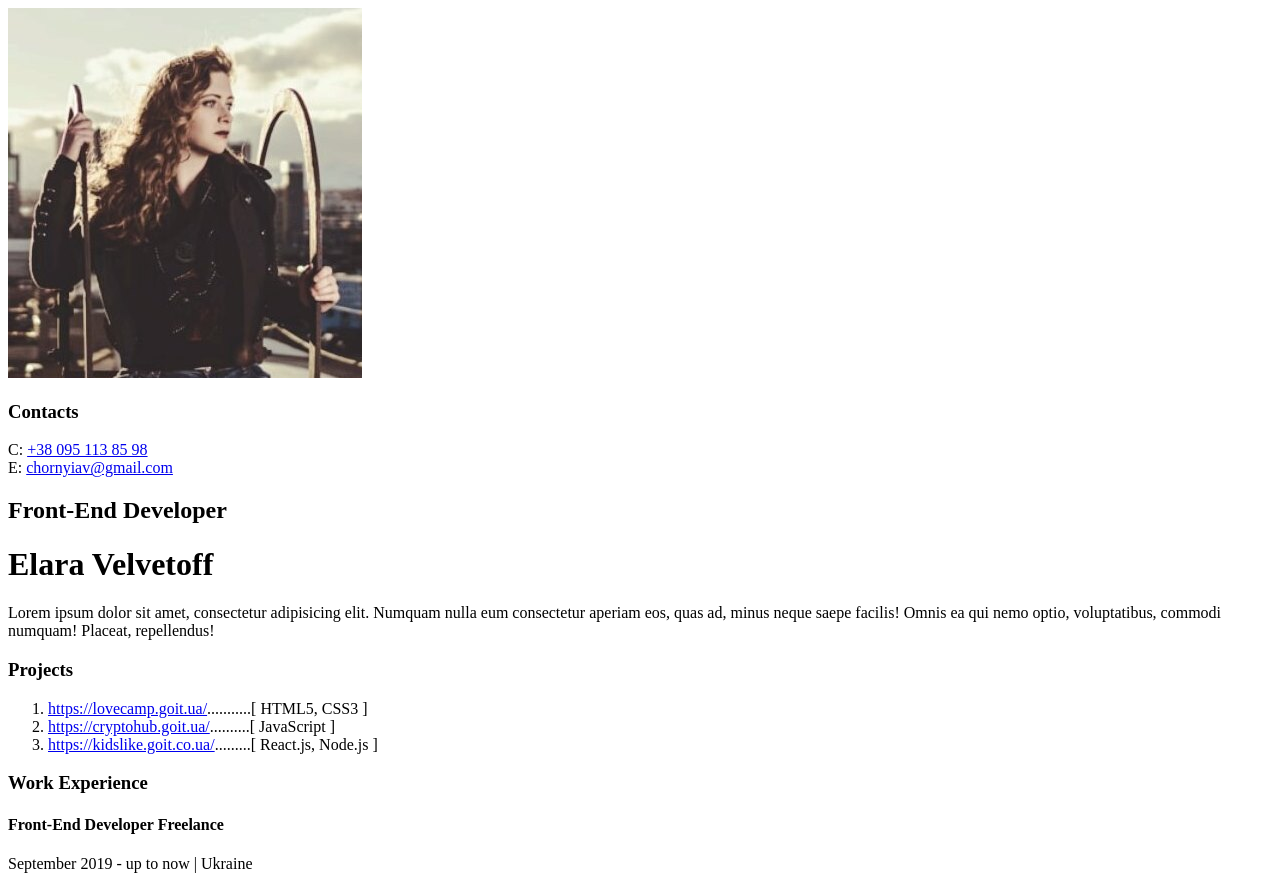
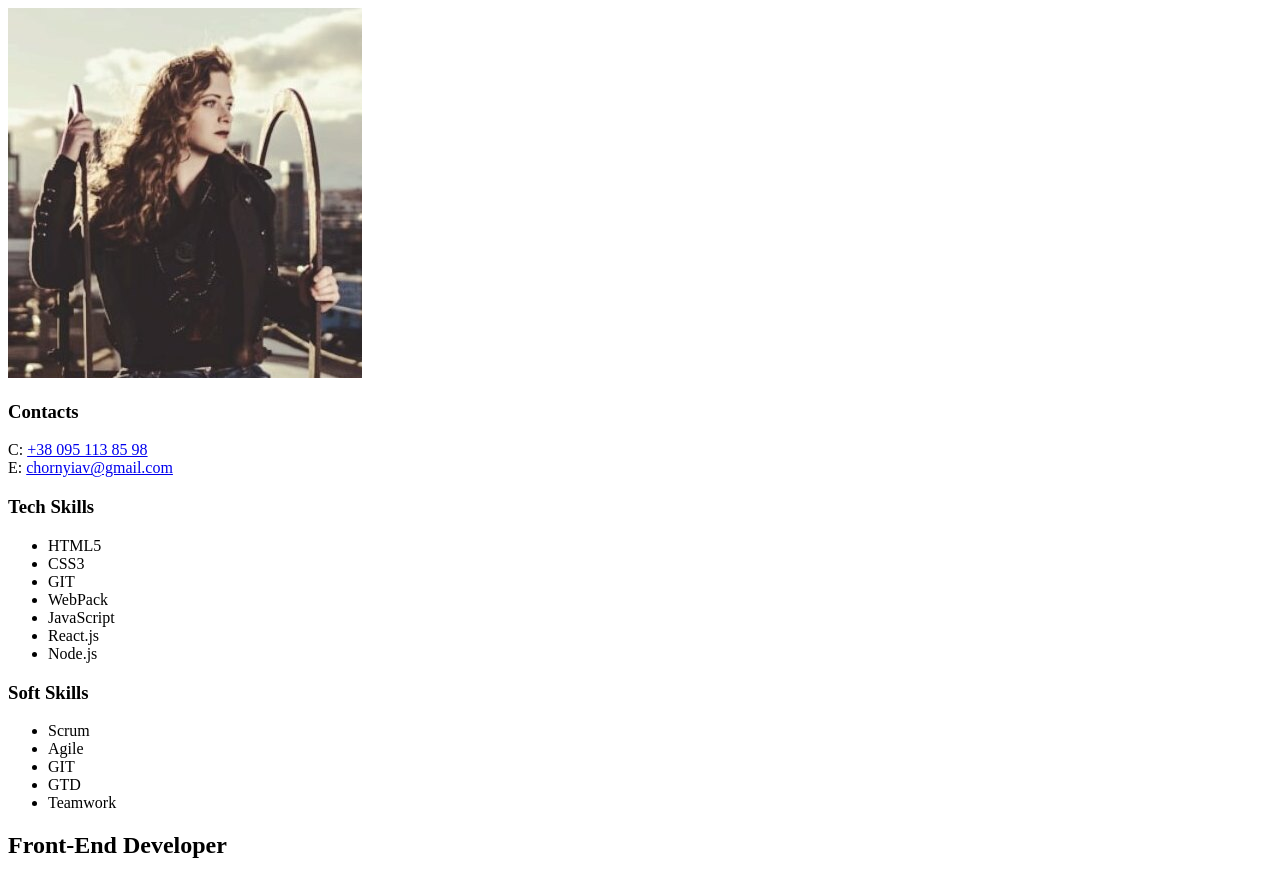
Before and after one commit to exizz31/resume, a plain HTML site: page index.html in a window 1280 px wide. Shown: the top 875 px of the page. Drawn offline with Linux system fonts and the light colour scheme.

Commit message:
first lesson. html.

```diff
--- a/index.html
+++ b/index.html
@@ -15,6 +15,30 @@
                 <h3>Contacts</h3>
                 <div>C: <a href="tel:+380951138598">+38 095 113 85 98</a></div>
                 <div>E: <a href="mailto:chornyiav@gmail.com">chornyiav@gmail.com</a></div>
+            </div>
+            <!-- Tech Skills container-->
+            <div>
+                <h3>Tech Skills</h3>
+                <ul>
+                    <li>HTML5</li>
+                    <li>CSS3</li>
+                    <li>GIT</li>
+                    <li>WebPack</li>
+                    <li>JavaScript</li>
+                    <li>React.js</li>
+                    <li>Node.js</li>
+                </ul>
+            </div>
+            <!-- Soft Skills container-->
+            <div>
+                <h3>Soft Skills</h3>
+                <ul>
+                    <li>Scrum</li>
+                    <li>Agile</li>
+                    <li>GIT</li>
+                    <li>GTD</li>
+                    <li>Teamwork</li>
+                </ul>
             </div>
         </aside>
         <!-- about me container -->
```
